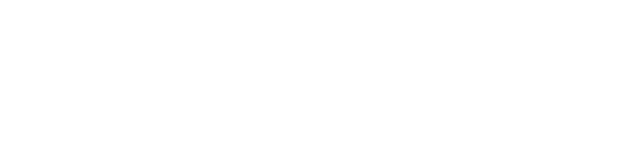
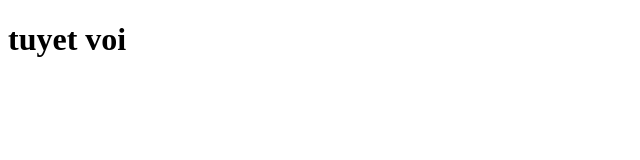
Before and after one commit to linhdangia/duan4, a plain HTML site: page index.html in a window 1280 px wide. Shown: the whole page, without its empty margins (0-640 px from the left). Drawn offline with Linux system fonts and the light colour scheme.

Commit message:
sua doi lan 1

```diff
--- a/index.html
+++ b/index.html
@@ -5,5 +5,7 @@
     <meta name="viewport" content="width=device-width, initial-scale=1.0" />
     <title>linh dai cai</title>
   </head>
-  <body></body>
+  <body>
+    <h1>tuyet voi</h1>
+  </body>
 </html>
```
